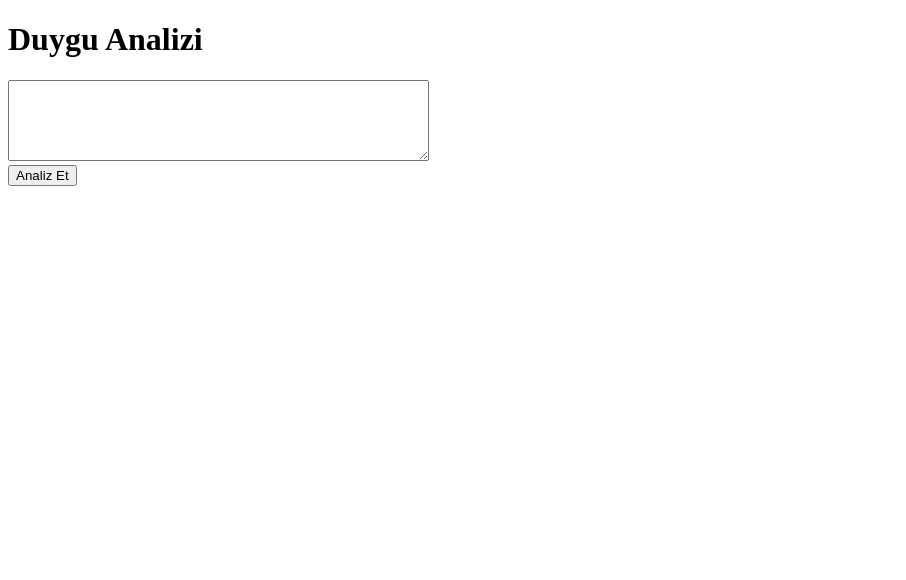
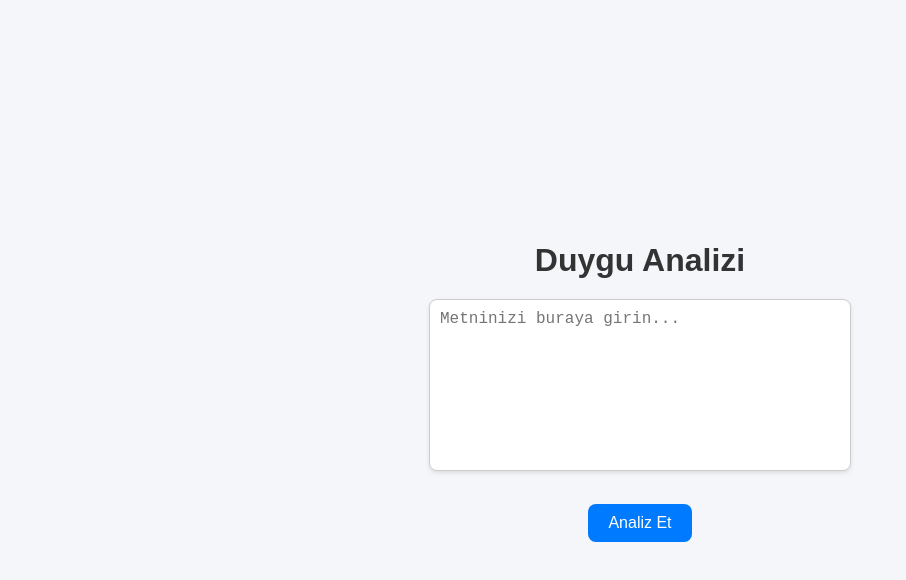
Before and after one commit to YunusEmreCinbolat/weekly-04-06-2025, a plain HTML site: page web/index.html in a window 1280 px wide. Shown: the whole page, without its empty margins (0-906 px from the left). Drawn offline with Linux system fonts and the light colour scheme.

Commit message:
Update index.html

```diff
--- a/web/index.html
+++ b/web/index.html
@@ -1,11 +1,63 @@
 <!DOCTYPE html>
-<html>
+<html lang="tr">
 <head>
+    <meta charset="UTF-8">
     <title>Duygu Analizi</title>
+    <style>
+        body {
+            font-family: Arial, sans-serif;
+            background: #f4f6f9;
+            display: flex;
+            flex-direction: column;
+            align-items: center;
+            justify-content: center;
+            height: 100vh;
+            margin: 0;
+        }
+
+        h1 {
+            color: #333;
+            margin-bottom: 20px;
+        }
+
+        textarea {
+            width: 400px;
+            height: 150px;
+            padding: 10px;
+            font-size: 16px;
+            border: 1px solid #ccc;
+            border-radius: 8px;
+            resize: none;
+            box-shadow: 0 2px 4px rgba(0,0,0,0.1);
+        }
+
+        button {
+            margin-top: 15px;
+            padding: 10px 20px;
+            font-size: 16px;
+            background-color: #007BFF;
+            color: white;
+            border: none;
+            border-radius: 8px;
+            cursor: pointer;
+            transition: background-color 0.3s ease;
+        }
+
+        button:hover {
+            background-color: #0056b3;
+        }
+
+        #result {
+            margin-top: 20px;
+            font-size: 18px;
+            color: #444;
+            font-weight: bold;
+        }
+    </style>
 </head>
 <body>
     <h1>Duygu Analizi</h1>
-    <textarea id="inputText" rows="5" cols="50"></textarea><br>
+    <textarea id="inputText" placeholder="Metninizi buraya girin..."></textarea><br>
     <button onclick="analyze()">Analiz Et</button>
     <p id="result"></p>
 
@@ -19,7 +71,7 @@
             })
             .then(response => response.json())
             .then(data => {
-                document.getElementById('result').innerText = "Tahmin: " + data.sentiment;
+                document.getElementById('result').innerText = "🔍 Tahmin: " + data.sentiment;
             });
         }
     </script>
```
